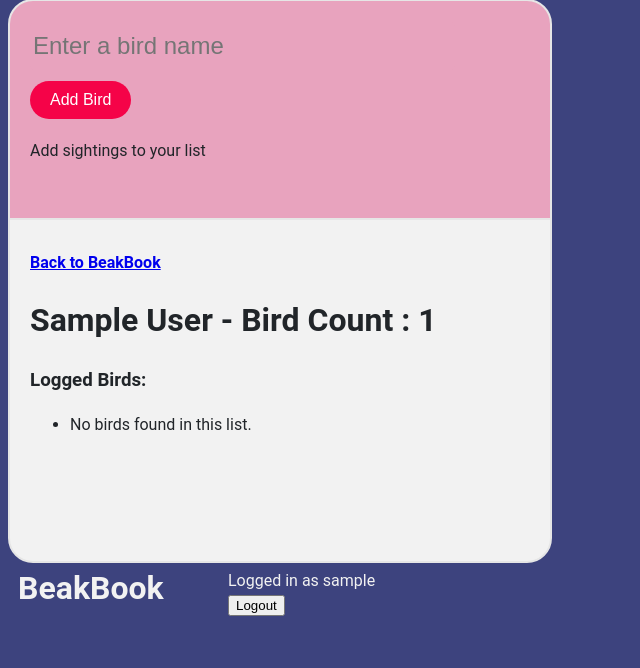
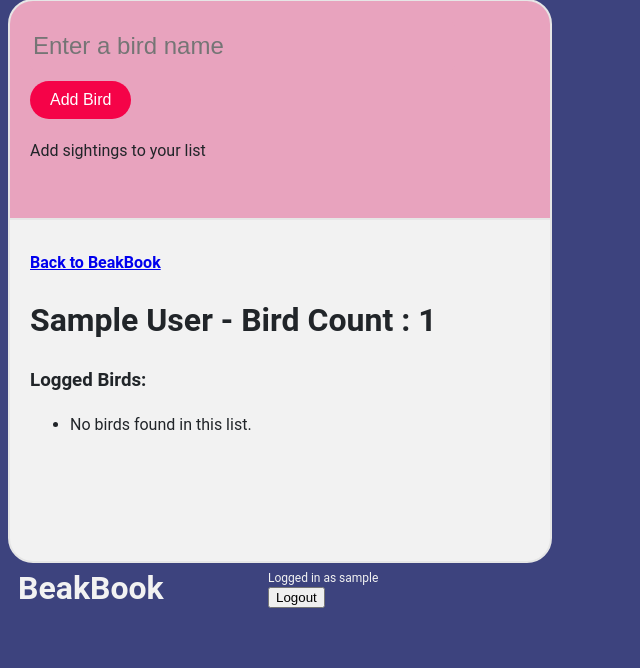
Before and after one commit to robertliamchristian/BDX, a Flask app: page /list/1 in a window 1280 px wide. Shown: the part 29-697 px from the top of the page, without its empty margins (0-640 px from the left). Run offline with Flask 3, Linux system fonts and the light colour scheme; a user stored in the database is signed in; tables that the repository leaves empty hold one stand-in row (values such as "Sample post"); data that the repository does not hold is empty; parts of the project's set-up code (start-up, migrations or seed data) failed here and were passed over.

Commit message:
final size 2

```diff
--- a/static/css/pstyle.css
+++ b/static/css/pstyle.css
@@ -112,9 +112,10 @@
 .user-info {
     position: fixed;
     z-index: 5;
-    margin-left: 220px;
+    margin-left: 260px;
     margin-top: 590px;
     color: #f2f2f2;
+    font-size: 9pt;
 }
 
 .logo {
```
